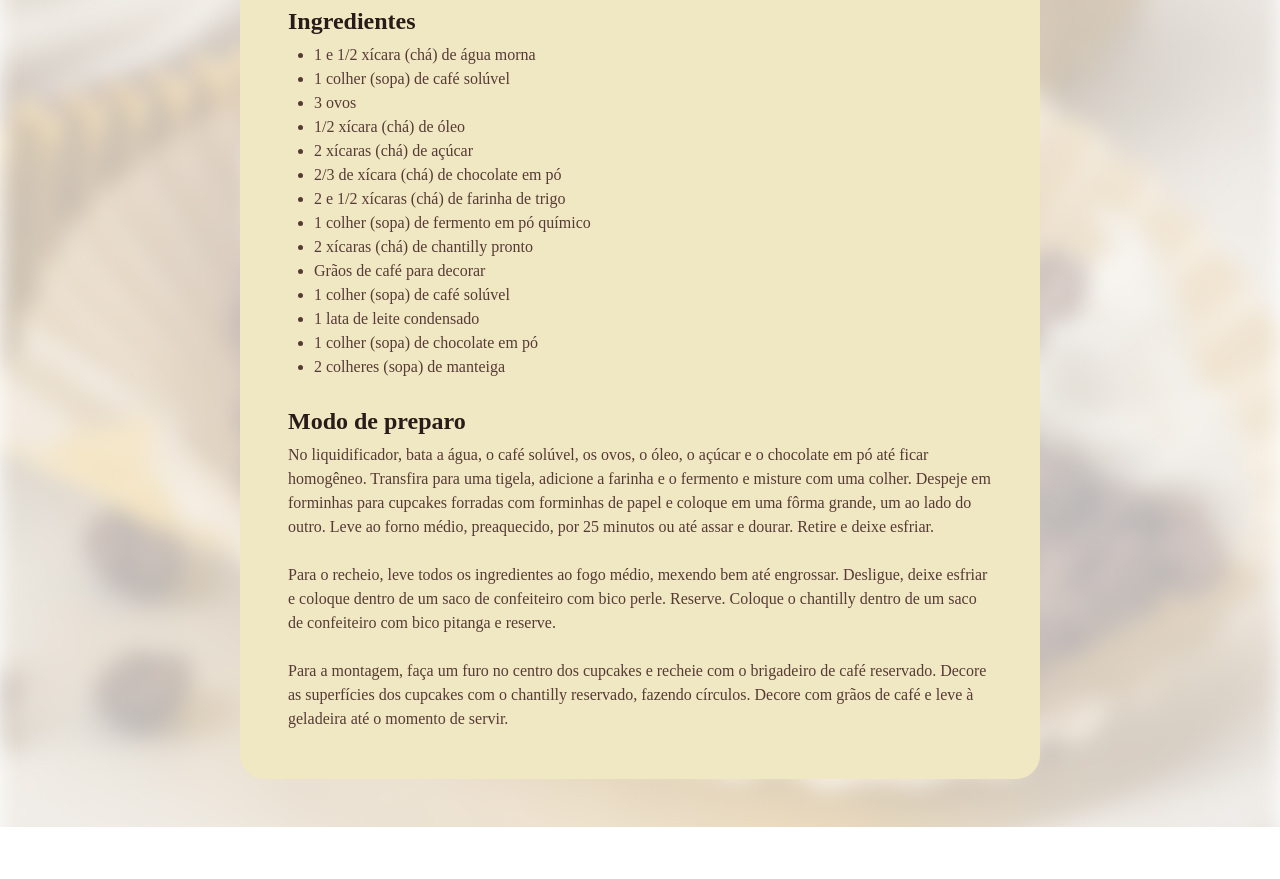
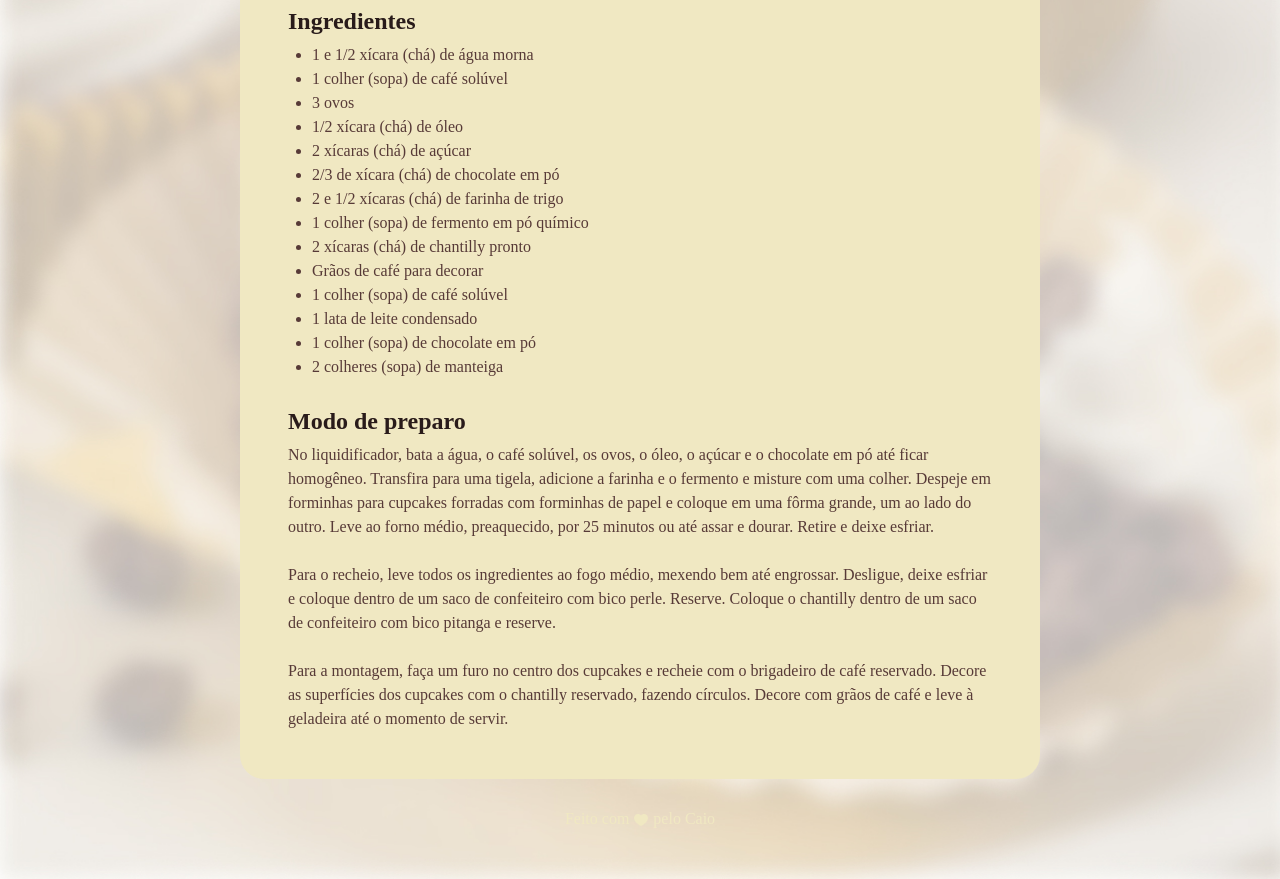
Before and after one commit to caioassis21/projeto-receitas, a plain HTML site: page index.html in a window 1280 px wide. Shown: the part 720-1599 px from the top of the page. Before the commit the page ends 1547 px from the top, so only its background shows below. Drawn offline with Linux system fonts and the light colour scheme; a web font is replaced by a local one.

Commit message:
Adicionando o footer e ajustando o style.css

```diff
--- a/index.html
+++ b/index.html
@@ -61,6 +61,11 @@
       </section>
     </main>
   </div>
+  <footer>
+    Feito com
+    <img src="./assets/heart.svg" alt="coracao">
+    pelo Caio
+  </footer>
 </body>
 
 </html>
--- a/style.css
+++ b/style.css
@@ -1,11 +1,12 @@
-*{
+* {
   margin: 0;
   padding: 0;
 }
+
 :root {
-  font-family: "Alice", serif;
+  font-family: 'Alice', serif;
   line-height: 150%;
-  color: #573A37;
+  color: #573a37;
 }
 
 body {
@@ -17,16 +18,16 @@ body {
   box-sizing: border-box;
   width: 800px;
   padding: 24px;
-  background-color: #F0E8C2;
+  background-color: #f0e8c2;
   border-radius: 24px;
-  margin: 48px auto;
+  margin: 48px auto 28px;
 }
 
 img {
   border-radius: 16px;
 }
 
-main{
+main {
   padding: 24px;
 }
 
@@ -38,22 +39,32 @@ section + section {
   margin-top: 12px;
 }
 
-h1{
+h1 {
   line-height: 140%;
   font-size: 40px;
-
 }
 
-h2{
+h2 {
   font-size: 24px;
 }
 
-h1,h2{
-  color: #291B1A;
+h1,
+h2 {
   margin-bottom: 4px;
+  color: #291b1a;
   line-height: 150%;
 }
 
-ul{
-  padding-left: 26px;
+ul {
+  padding-left: 24px;
 }
+
+footer {
+  color: #f0e8c2;
+  text-align: center;
+  padding-bottom: 48px;
+}
+
+footer img {
+  vertical-align: middle;
+}
```
Also changed, not shown: assets/heart.svg (added).
